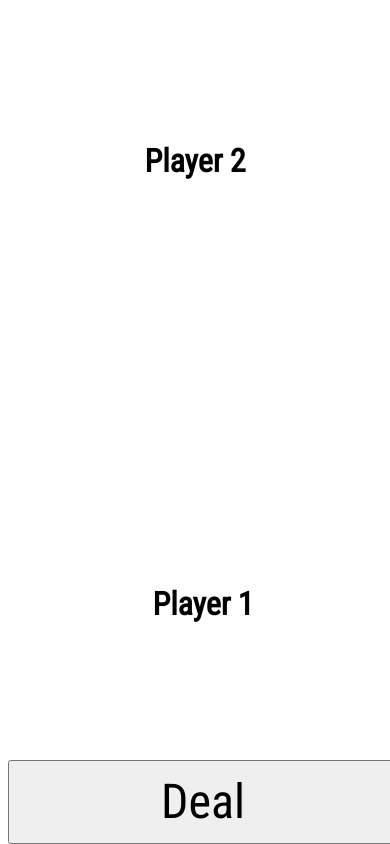
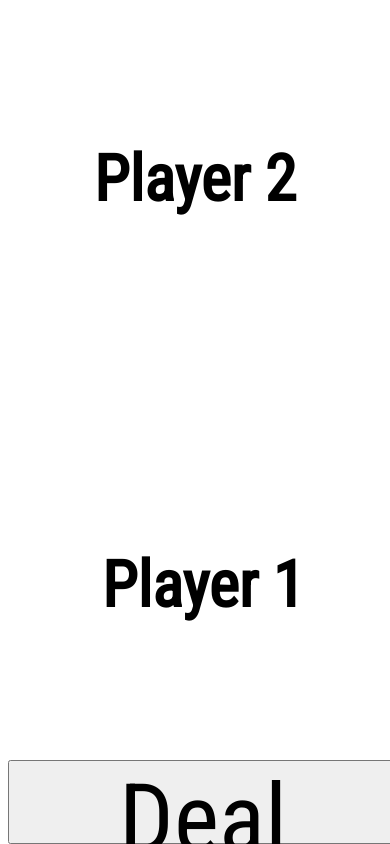
Before and after one commit to Zed2808/pb, a Flask app: page / in a window 390 px wide. Run offline with Flask 2, Linux system fonts and the light colour scheme.

Commit message:
Made text bigger on mobile

```diff
--- a/app/static/css/style.css
+++ b/app/static/css/style.css
@@ -7,6 +7,12 @@ p {
 	width: 100%;
 	text-align: center;
 	font-size: 200%;
+}
+
+@media only screen and (max-width: 1080px) {
+	.name {
+		font-size: 400%;
+	}
 }
 
 .hand {
@@ -40,6 +46,12 @@ p {
 	font-size: 150%;
 }
 
+@media only screen and (max-width: 1080px) {
+	#log {
+		font-size: 300%;
+	}
+}
+
 #bottom_name {
 	position: fixed;
 	bottom: 25%;
@@ -68,5 +80,6 @@ p {
 @media only screen and (max-width: 1080px) {
 	#adv_button {
 		width: 100%;
+		font-size: 600%;
 	}
 }
```
